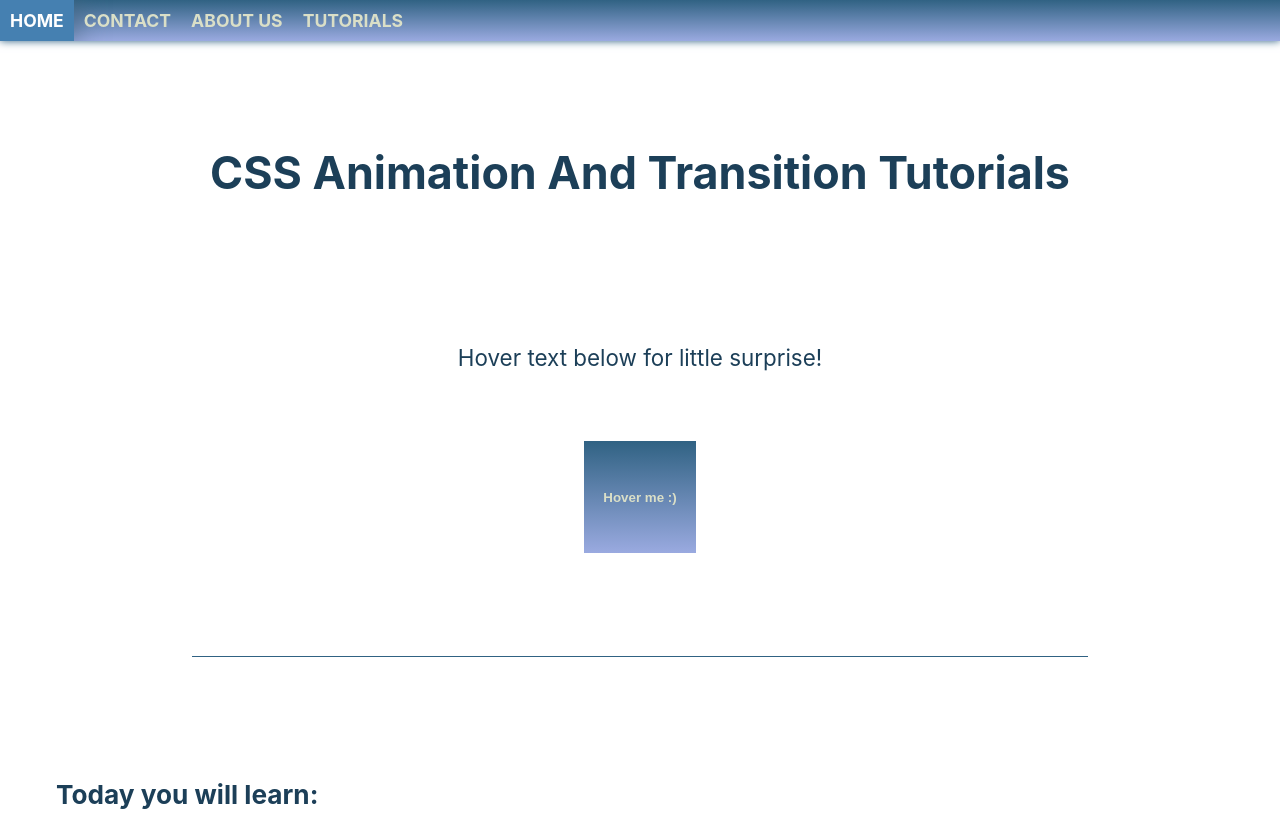
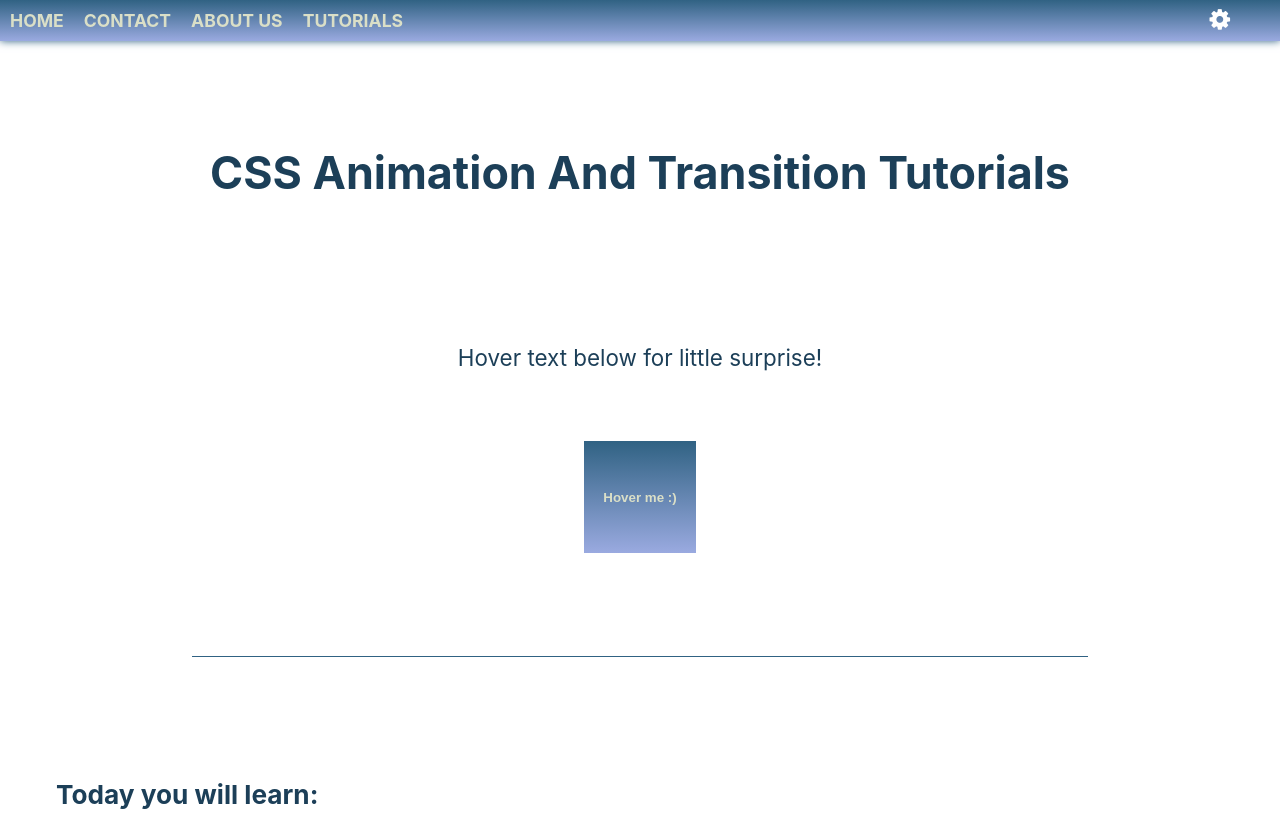
Before and after one commit to TrippyShadow/Zavrsni-zadatak, a plain HTML site: page index.html in a window 1280 px wide. Shown: the top 813 px of the page. Drawn offline with Linux system fonts and the light colour scheme.

Commit message:
git push -m"Request"

```diff
--- a/index.html
+++ b/index.html
@@ -16,6 +16,7 @@
 
 <body>
   <nav class="sticky">
+    <i style="font-size:24px" id="settings" class="fa"><a href="settings.html">&#xf013;</a></i>
     <ul>
       <li><a href="#">Home</a></li>
       <li><a href="#">Contact</a></li>
```
